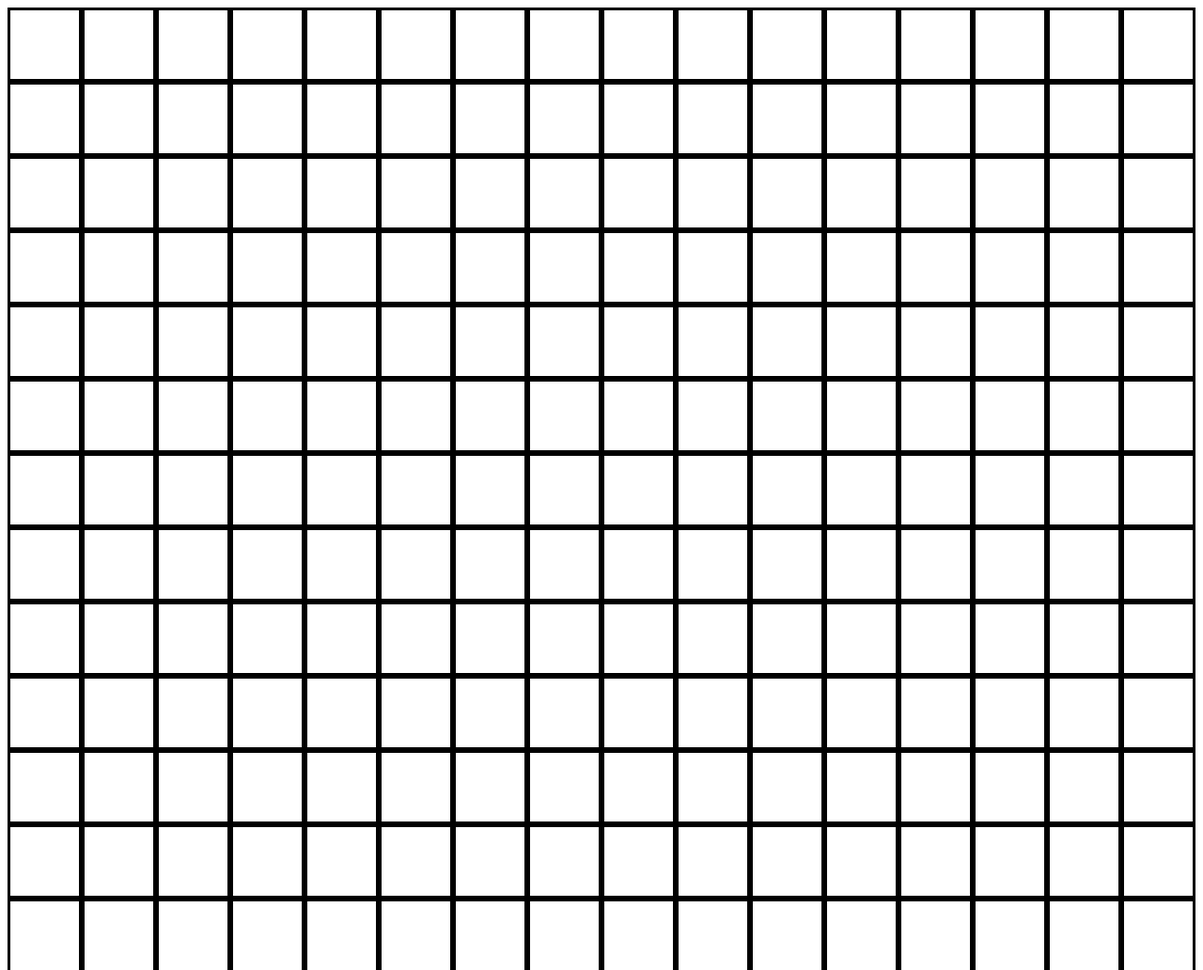
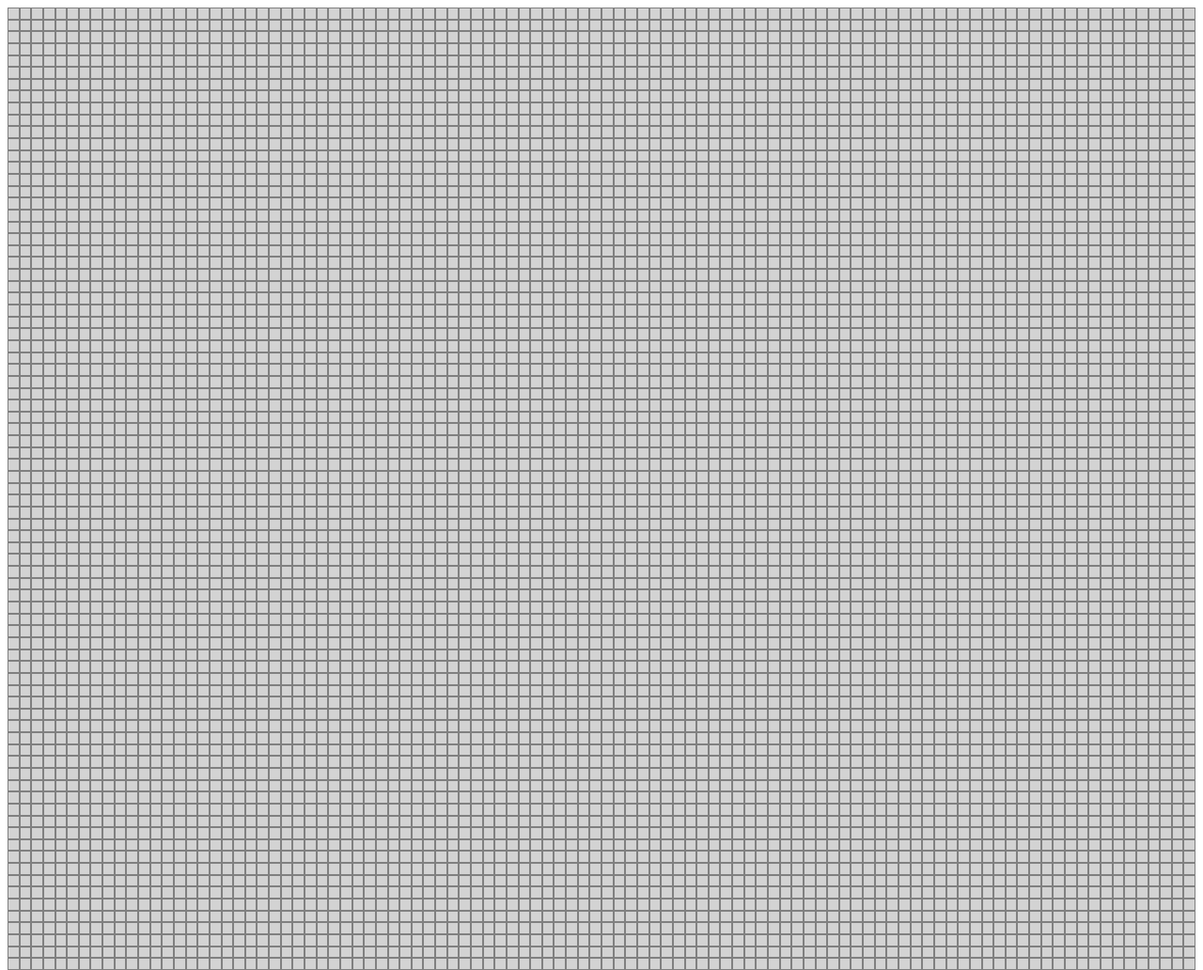
Before and after one commit to slothmindmastery/etch-a-sketch, a plain HTML site: page index.html in a window 1280 px wide. Shown: the top 1032 px of the page at 94% size. Drawn offline with Linux system fonts and the light colour scheme.

Commit message:
add hover effect
- add event listeners to all containers in square class
- add mouseover and mouseout events to change background color of target
- edit border-color and background-colors of squares in style.css

```diff
--- a/javascript.js
+++ b/javascript.js
@@ -14,4 +14,15 @@ const createGrid = function(width, height) {
   }
 }
 
-createGrid (16, 16);
+createGrid (100, 100);
+
+
+const squares = document.querySelectorAll(".square");
+squares.forEach((div) => {
+  div.addEventListener("mouseover", (event) => {
+      event.target.style.backgroundColor = "black";
+  });
+  div.addEventListener("mouseout", (event) => {
+      event.target.style.backgroundColor = "gray";
+  });
+});
--- a/style.css
+++ b/style.css
@@ -1,4 +1,4 @@
-#grid{
+#grid {
   display: flex;
   flex-direction: column;
   width: 100%;
@@ -11,9 +11,10 @@
 }
 
 .square {
-  border: solid;
-  border-color: black
-  border-width: 1px;
   width: 100%;
   aspect-ratio: 1/1;
+  background-color: lightgray;
+  border: solid;
+  border-width: 0.5px;
+  border-color: gray;
 }
```
